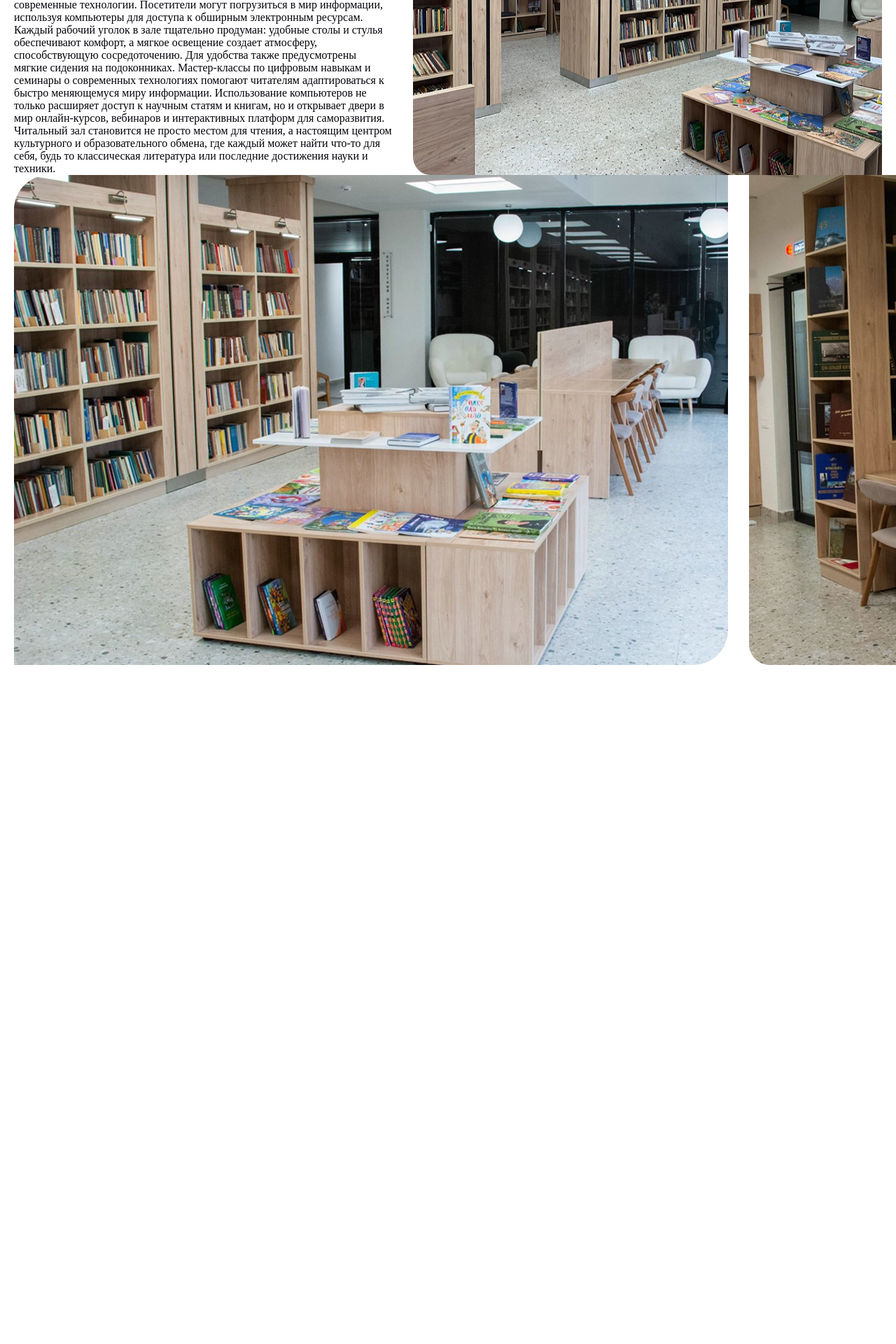
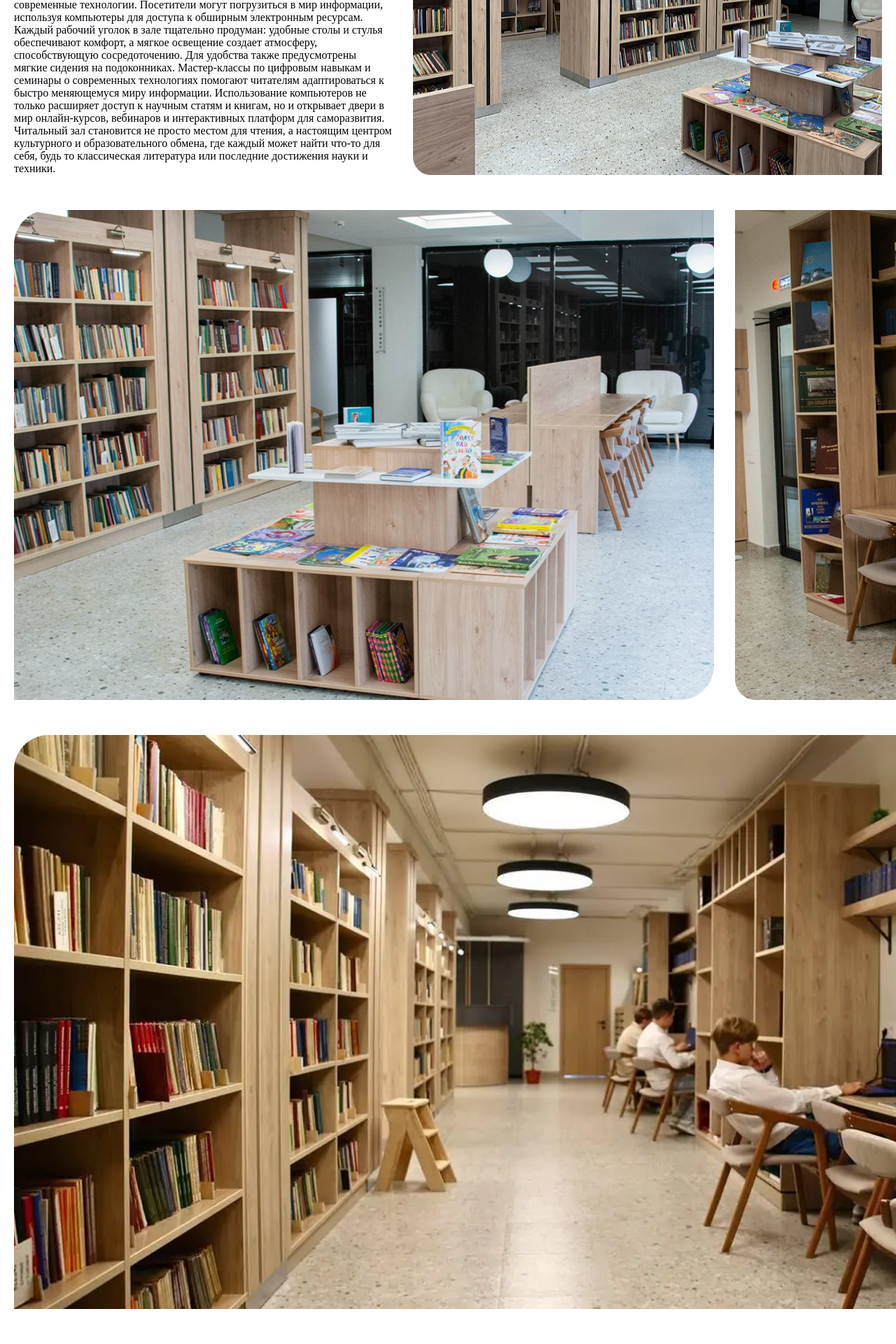
Before and after one commit to Arc3228/biblioneft, a Django app: page /chit-zal/ in a window 1280 px wide; the page is wider, and only the part inside the window is pictured. Shown: the part 732-2652 px from the top of that part at 70% size. Before the commit the page ends 1682 px from the top of that part, so only its background shows below. Run offline with Django 4.2, Linux system fonts and the light colour scheme; some web fonts are replaced.

Commit message:
Страница чит-зала

```diff
--- a/biblioneft/main/static/style.css
+++ b/biblioneft/main/static/style.css
@@ -9,7 +9,8 @@ color: #03030A;
 }
 
 .container {
-max-width: 1680px;
+overflow: hidden;
+max-width: 1740px;
 padding: 0 20px;
 margin: 0 auto;
 }
@@ -355,13 +356,25 @@ margin-bottom: 20px;
 margin-bottom: 20px;
 }
 
+.pages_first_line, .pages_second_line, .img_big {
+margin-bottom: 50px;
+}
+
 .pages_first_line, .pages_second_line {
 display: flex;
 gap: 30px;
 }
 
 .pages_second_line {
+margin-bottom: ;
+}
 
+.img_big {
+max-width: 1700px;
+}
+
+.pages_img_left_big {
+max-width: 1000px;
 }
 
 .pages_par1, .pages_par2 {
--- a/biblioneft/main/templates/pages/chit-zal.html
+++ b/biblioneft/main/templates/pages/chit-zal.html
@@ -12,9 +12,11 @@
         <img src="{% static 'pages_img/chit-zal/chit-zal4.png' %}" alt="">
     </div>
     <div class="pages_second_line">
-        <img src="{% static 'pages_img/chit-zal/chit-zal1.png' %}" alt="">
+        <img class="pages_img_left_big" src="{% static 'pages_img/chit-zal/chit-zal1.png' %}" alt="">
         <img src="{% static 'pages_img/chit-zal/chit-zal5.png' %}" alt="">
     </div>
+    <img class="img_big" src="{% static 'pages_img/chit-zal/chit-zal2.png' %}" alt="">
+    <img class="pages_img_left_big" src="{% static 'pages_img/chit-zal/chit-zal3.png' %}" alt="">
 </div>
 
 
```
